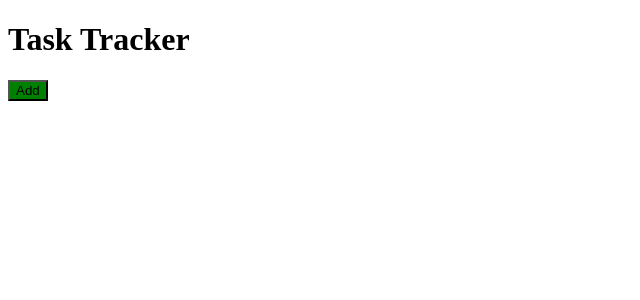
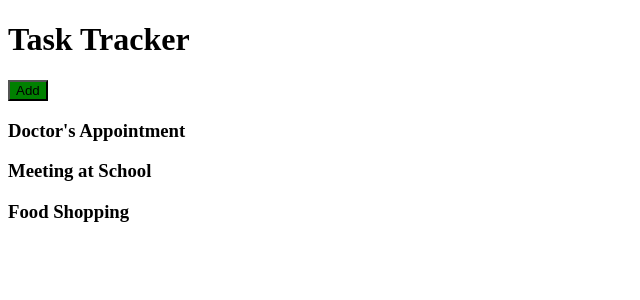
Before and after one commit to HighLiuk/react-tutorial, a JavaScript app: page / in a window 1280 px wide. Shown: the top 300 px of the page, without its empty margins (0-640 px from the left). Built offline with nearby package versions, Linux system fonts and the light colour scheme; the HTML template or start-up script is replaced by a standard one.

Commit message:
Added Tasks and Task Component

```diff
--- a/src/App.js
+++ b/src/App.js
@@ -1,9 +1,32 @@
 import Header from "./Header"
+import Tasks from "./Tasks"
 
 export default function App() {
   return (
     <div className="App">
       <Header />
+      <Tasks tasks={tasks} />
     </div>
   )
 }
+
+const tasks = [
+  {
+    id: 1,
+    text: "Doctor's Appointment",
+    day: "Feb 5th at 2:30pm",
+    reminder: true,
+  },
+  {
+    id: 2,
+    text: "Meeting at School",
+    day: "Feb 6th at 1:30pm",
+    reminder: true,
+  },
+  {
+    id: 3,
+    text: "Food Shopping",
+    day: "Feb 5th at 2:30pm",
+    reminder: false,
+  },
+]
--- /dev/null
+++ b/src/Task.js
@@ -0,0 +1,5 @@
+function Task({ task }) {
+  return <h3>{task.text}</h3>
+}
+
+export default Task
--- /dev/null
+++ b/src/Tasks.js
@@ -0,0 +1,13 @@
+import Task from "./Task"
+
+function Tasks({ tasks }) {
+  return (
+    <>
+      {tasks.map((task) => (
+        <Task key={task.id} task={task} />
+      ))}
+    </>
+  )
+}
+
+export default Tasks
```
